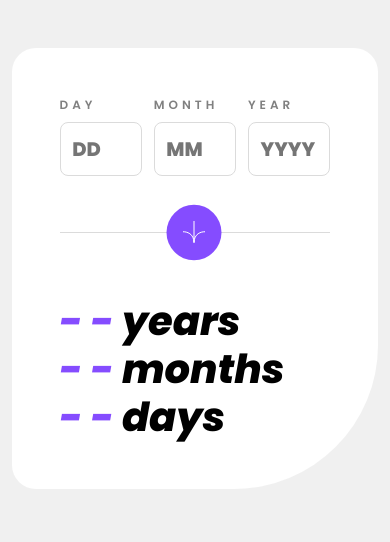
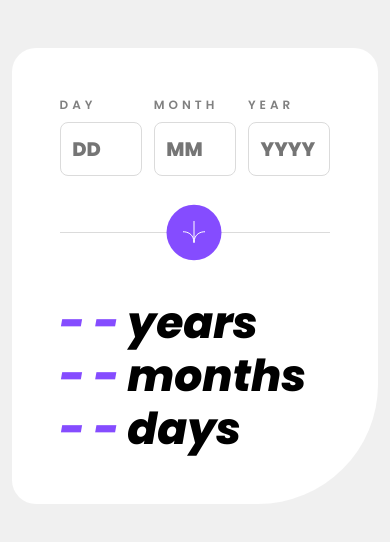
Before and after one commit to justPulfer/age-calculator-app, a plain HTML site: page index.html in a window 390 px wide. Drawn offline with Linux system fonts and the light colour scheme.

```diff
--- a/style.css
+++ b/style.css
@@ -19,7 +19,7 @@
     /* Typography */
 
     /* font size */
-    --fs-xx-large: clamp(40px, 10vw, 100px);
+    --fs-xx-large: clamp(44px, 10vw, 100px);
     --fs-x-large: clamp(16px, 5vw, 64px);
     --fs-large: clamp(16px, 5vw, 48px);
     --fs-input-field: clamp(16px, 5vw, 32px);
@@ -42,7 +42,7 @@
     --big-size: 2.5rem;
     --large-size: 3rem;
     --x-large-size: 4rem;
-    --xx-large-size: 9rem;
+    --xx-large-size: 7.5rem;
 }
 
 body {
```
